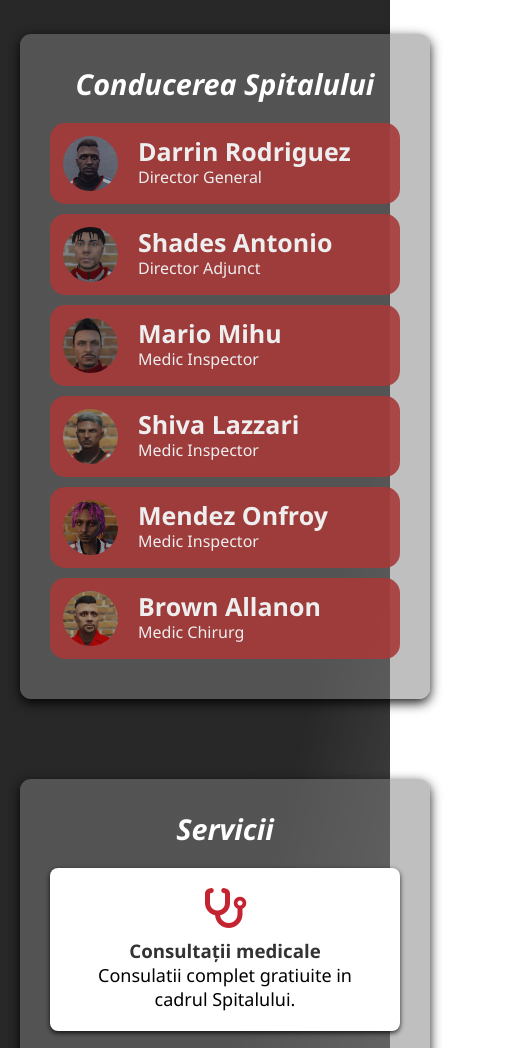
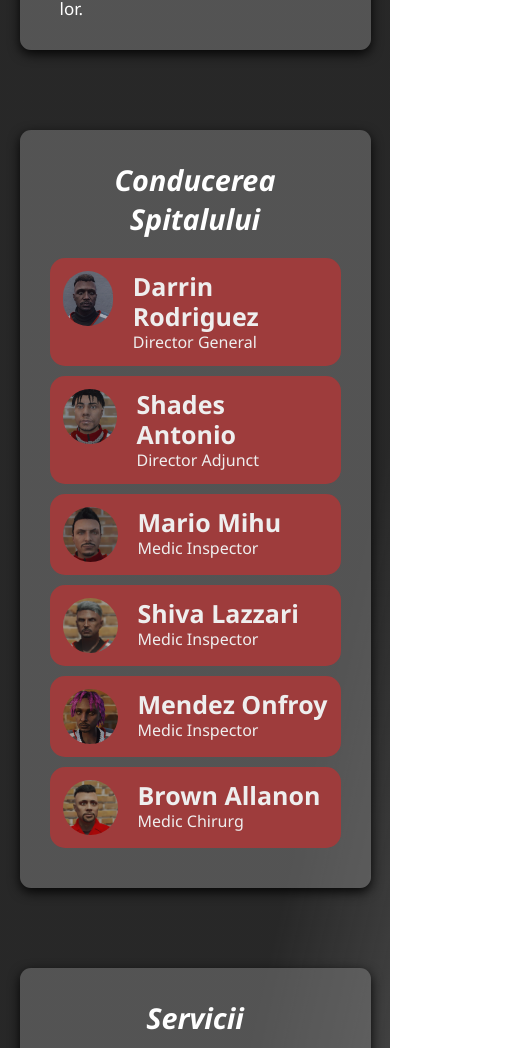
Before and after one commit to TristanfinalBo2/SITEMedici, a plain HTML site: page index.html in a window 390 px wide. Shown: the part 1560-2608 px from the top of the page, 505 px wide, since content can reach past the window. Drawn offline with nearby package versions, Linux system fonts and the light colour scheme; no server answers.

Commit message:
Update index.html

```diff
--- a/index.html
+++ b/index.html
@@ -1,3 +1,4 @@
+
 <!DOCTYPE html>
 <html lang="ro">
 <head>
@@ -779,6 +780,15 @@ h4{
 
 /* Responsivitate: pe ecrane mici, se aplică stiluri de adaptare */
 @media (max-width: 768px) {
+    .box .list:hover .content .rank{
+        opacity: 0;
+    }
+    .box .list:hover .content .old{
+        opacity: 0;
+    }
+    .box{
+        min-width: 200px;
+    }
     header nav a {
         margin: 0 10px;
         padding: 10px 15px;
@@ -988,6 +998,26 @@ h4{
 
     .sub-department-details p {
         font-size: 0.9rem; /* Font mai mic */
+    }
+
+    body{
+        width: 100vw;
+        overflow-x: hidden;
+    }
+
+    .background{
+        width: 100vw;
+        overflow-x: hidden;
+    }
+
+    .container{
+        width: 90vw;
+        padding: 0;
+    }
+
+    html{
+        width: 100vw;
+        overflow-x: hidden;
     }
 }
 
```
